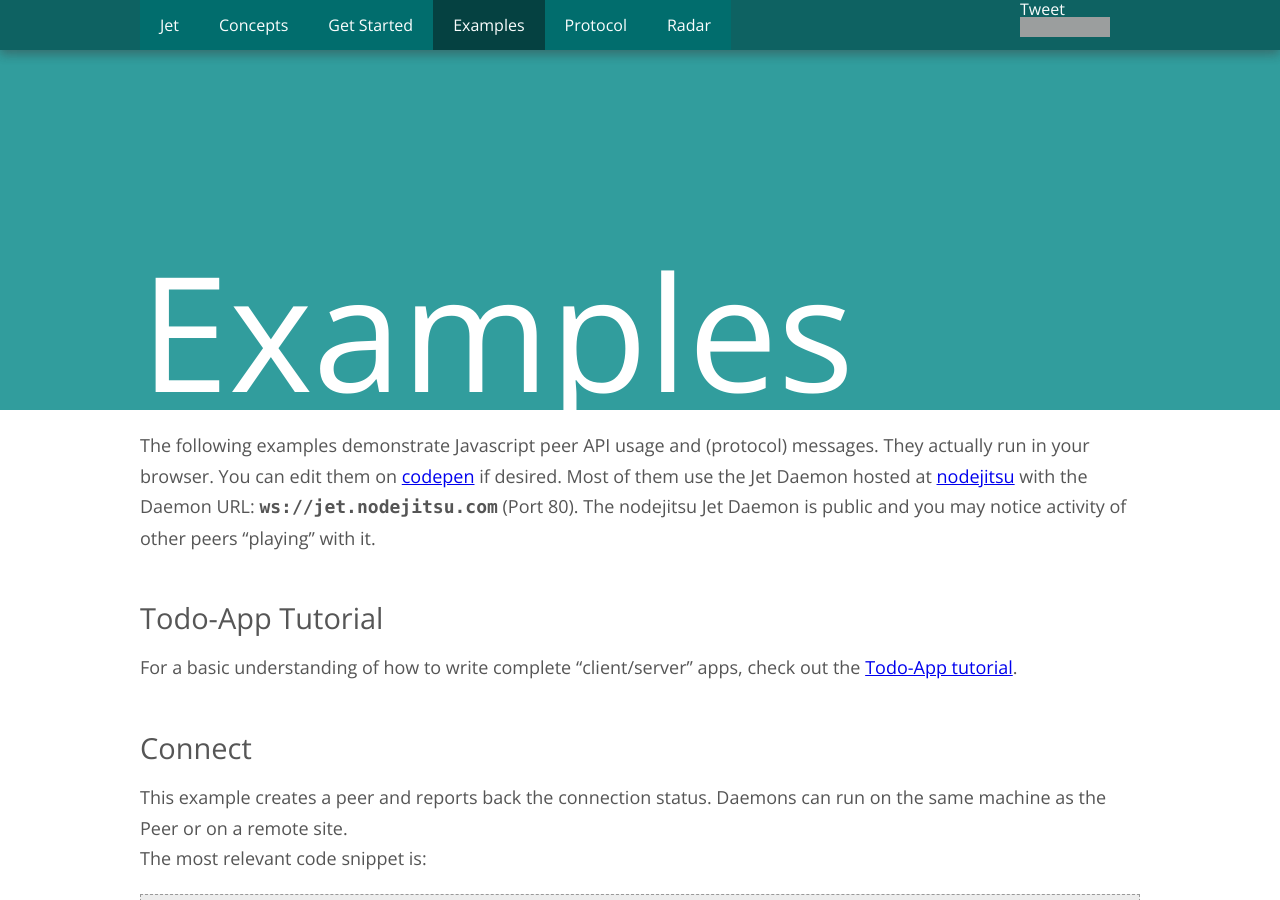
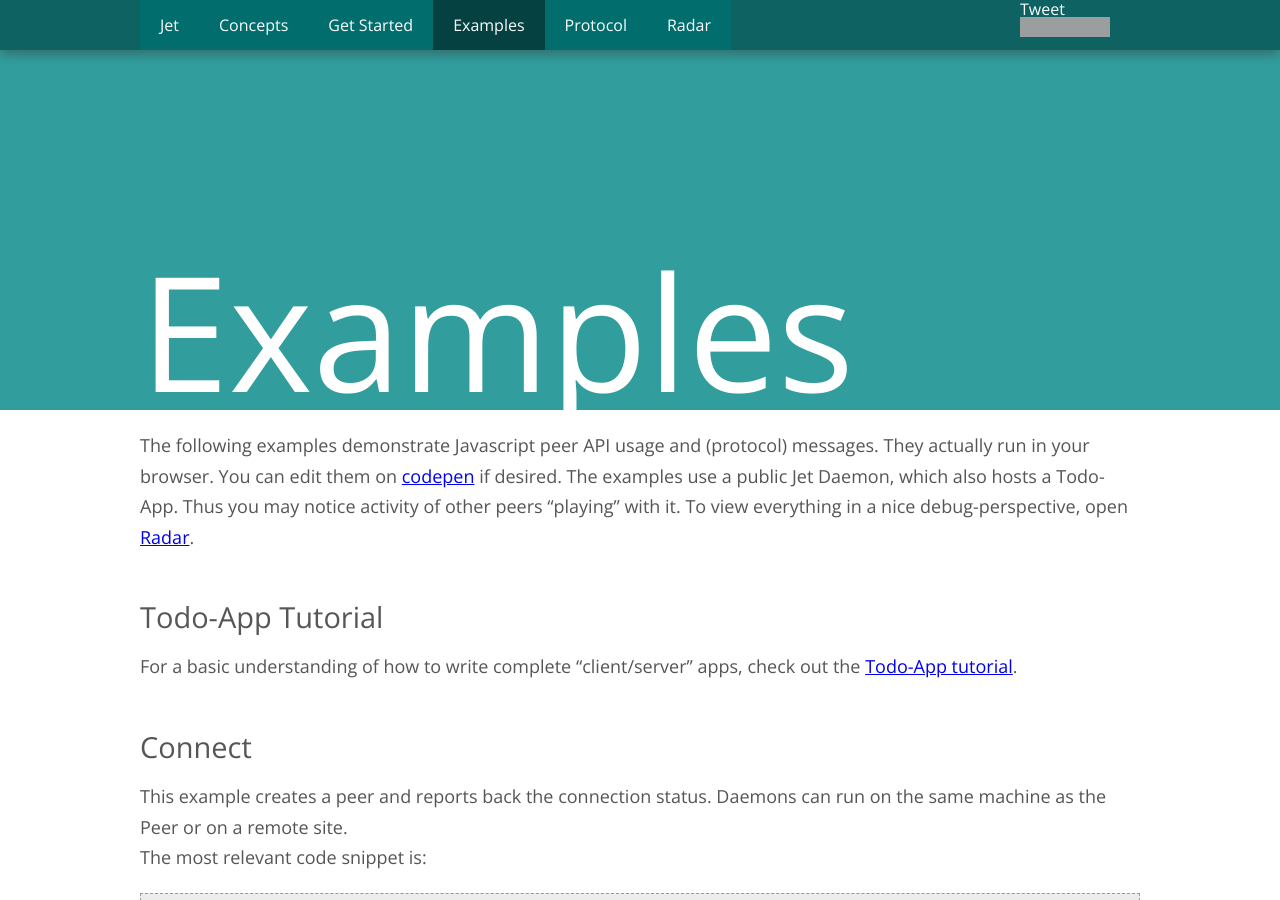
Before and after one commit to HBM/jet, a Jekyll site: the page built from examples.md, in a window 1280 px wide and 900 px high. Built offline with Jekyll 4.4.1, drawn with Linux system fonts in a browser that asks for light colours; Markdown is read by kramdown in place of the engine named in the settings; comment, search, counter and statistics services are not loaded; grey boxes are pictures that could not be loaded.

Commit message:
link to radar, dont mention nodejitsu

```diff
--- a/examples.md
+++ b/examples.md
@@ -6,9 +6,9 @@ order: 3
 
 The following examples demonstrate Javascript peer API usage and (protocol) messages.
 They actually run in your browser. You can edit them on [codepen](http://codepen.io) if desired.
-Most of them use the Jet Daemon hosted at [nodejitsu](http://nodejitsu.com) with the
-Daemon URL: `ws://jet.nodejitsu.com` (Port 80). The nodejitsu Jet Daemon is public
-and you may notice activity of other peers "playing" with it.
+The examples use a public Jet Daemon, which also hosts a Todo-App. Thus
+you may notice activity of other peers "playing" with it.
+To view everything in a nice debug-perspective, open <a href="radar.html" target="_blank">Radar</a>.
 
 ## Todo-App Tutorial
 
```
